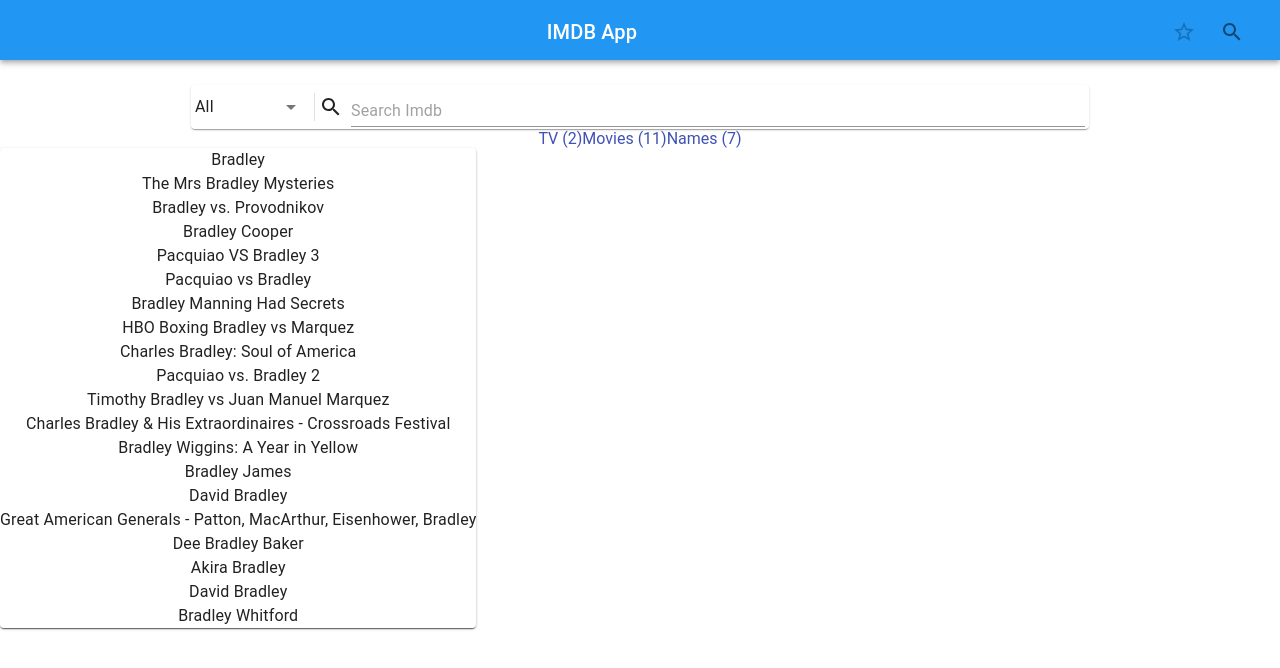
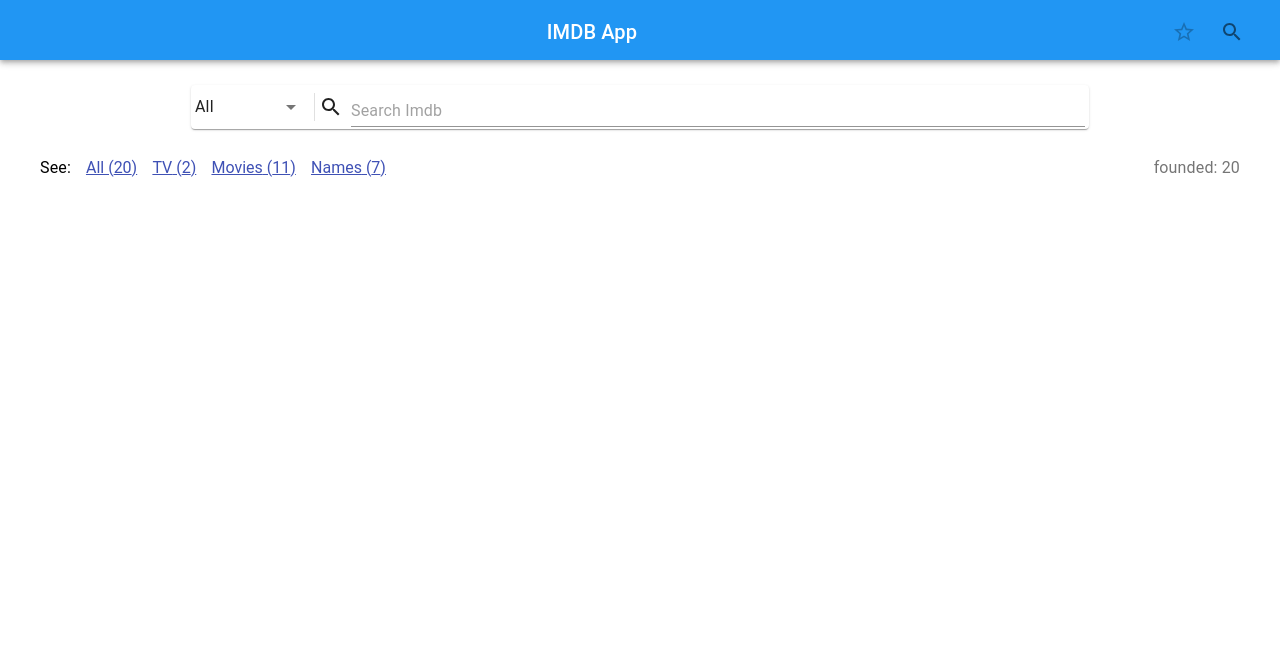
Before and after one commit to almuly/imdb1, a React (Create React App) app: page / in a window 1280 px wide. Shown: the top 668 px of the page. Built offline with nearby package versions, Linux system fonts and the light colour scheme.

Commit message:
update: styles

```diff
--- a/src/App.js
+++ b/src/App.js
@@ -10,5 +10,4 @@ function App() {
         </div>
     );
 }
-
 export default App;
--- a/src/components/Search/SearcResultFilter.js
+++ b/src/components/Search/SearcResultFilter.js
@@ -1,5 +1,7 @@
 import React from "react";
-import Link from '@material-ui/core/Link';
+import {Typography, Link, Grid} from "@material-ui/core";
+import GridRow from "../../views/utils/GridRow";
+import {makeStyles} from "@material-ui/core/styles";
 
 const typeData = [
 	{
@@ -15,8 +17,30 @@ const typeData = [
 		"type_title": "Names",
 	}
 ]
+const useStyles = makeStyles((theme) => ({
+	root: {
+		paddingRight:"40px",
+		paddingLeft:"40px",
+		paddingTop:"17px",
+		paddingBottom:"20px",
+		alignItems: "center",
+		height: "10vh",
+	},
+	block__links: {
+		alignItems: "center",
+		justifyContent:"space-between",
+		display:"inherit",
+		paddingLeft:"15px"
+	},
+	block: {
+		alignItems: "center",
+		justifyContent:"flex-end",
+		display:"inherit",
+		color: theme.palette.grey[300],
+	},
+}));
 export default function SearchResultFilter({data, setResultData}) {
-
+	const classes = useStyles()
 	const filtered = (type) => {
 		return data.filter(item => type === item.media_type)
 	}
@@ -30,21 +54,38 @@ export default function SearchResultFilter({data, setResultData}) {
 		})
 		return setResultData(result)
 	}
+	const handleAllClick = () => {
+		setResultData(data)
+	}
 	// useEffect(() => {
 	// 	const result = typeData.map(item=>filtered(item.type))
 	// 	setFilterData({...filterData,result})
 	// 	console.log(result)
 	// 	}
 	// , [])
-
 	return (
 		<>
-			{data ?
-				typeData.map(item => <Link
-				onClick={handleClick(item.type, data)}>{item.type_title} ({(filtered(item.type).length)})</Link>)
-				: null}
+			<GridRow className={classes.root} xs={12}>
+				<Typography>See:</Typography>
+				<Grid xs={3} className={classes.block__links} style={{ cursor: 'pointer' }}><Link
+					underline={'always'}
+					onClick={handleAllClick}>
+					All ({(data.length)})
+				</Link>
+					{data ?
+						typeData.map(item =>
+							<Link
+								style={{ cursor: 'pointer' }}
+								underline={'always'}
+								onClick={handleClick(item.type, data)}>
+								{item.type_title} ({(filtered(item.type).length)})
+							</Link>)
+						: null}
+				</Grid>
+				<Grid xs className={classes.block}>
+				<Typography color="textSecondary">founded: {(data.length)}</Typography>
+				</Grid>
+			</GridRow>
 		</>
-
-
 	);
 }
--- a/src/views/BlockContent.js
+++ b/src/views/BlockContent.js
@@ -3,26 +3,25 @@ import Grid from '@material-ui/core/Grid';
 import Typography from "@material-ui/core/Typography";
 import {makeStyles} from "@material-ui/core/styles";
 import GridRow from "./utils/GridRow";
-import ItemCard from "./ItemCard";
+import ItemList from "./ItemList";
 
 const useStyles = makeStyles((theme) => ({
-
 	root: {
 		display: "inherit",
 		justifyContent: "center",
 		alignItems: "center",
-		height: "80vh",
 		color: theme.palette.grey[300],
 	},
 }));
 
 function BlockContent({data}) {
-	console.log(data, "Block Content")
-
 	const classes = useStyles();
 	return (
 		<GridRow>
-			{data ? <ItemCard data={data}/>
+			{data ?
+				<GridRow xs className={classes.root}>
+					<ItemList data={data} />
+				</GridRow>
 				: <Grid item={true} className={classes.root} xs={12}>
 					<Typography variant="h3"> Start search imdb...</Typography>
 				</Grid>
--- a/src/views/Home.js
+++ b/src/views/Home.js
@@ -4,7 +4,6 @@ import SearchInput from "../components/Search/SearchInput";
 import GridRow from "./utils/GridRow";
 import SearchResultFilter from "../components/Search/SearcResultFilter";
 import mockData from "../views/utils/MockData"
-import ItemCard from "./ItemCard";
 
 const data = mockData[0].results;
 
@@ -16,9 +15,7 @@ export default function Home() {
 				<SearchInput/>
 			</GridRow>
 			<SearchResultFilter data={data} setResultData={setResultData}/>
-			{!resultData.length ? <BlockContent data={data}/> : <ItemCard data={resultData}/>}
+			<BlockContent data={resultData}/>
 		</>
-
-
 	);
 }
--- a/src/views/ItemCard.js
+++ b/src/views/ItemCard.js
@@ -1,19 +1,16 @@
 import React from "react";
-import {Paper, Typography, Card} from "@material-ui/core";
+import {Typography, Card} from "@material-ui/core";
+import GridRow from "./utils/GridRow";
 
 
 export default function ItemCard({data}) {
-
 	return (
-		<Paper>
+		<GridRow xs={3}>
 			<Card>
-				{data.map(item =>
-					<Typography>
-						{item.title || item.name}
-					</Typography>
-				)}
-
+				<Typography>
+					{data.title || data.name}
+				</Typography>
 			</Card>
-		</Paper>
+		</GridRow>
 	);
 }
--- /dev/null
+++ b/src/views/ItemList.js
@@ -0,0 +1,30 @@
+import React from "react";
+import {makeStyles} from "@material-ui/core/styles";
+import GridRow from "./utils/GridRow";
+import ItemCard from "./ItemCard";
+
+const useStyles = makeStyles((theme) => ({
+
+	root: {
+		display: "inherit",
+		paddingRight:"40px",
+		paddingLeft:"40px",
+		justifyContent: "space-between",
+		alignItems: "center",
+		height: "20vh",
+		color: theme.palette.grey[300],
+	},
+}));
+
+function ItemList({data}) {
+	const classes =useStyles()
+	console.log(data)
+	return (
+		<GridRow xs={12} className={classes.root}>
+			{data.map(item =>
+				<ItemCard data={item}/>
+			)}
+		</GridRow>
+	)
+}
+export default ItemList;
```
